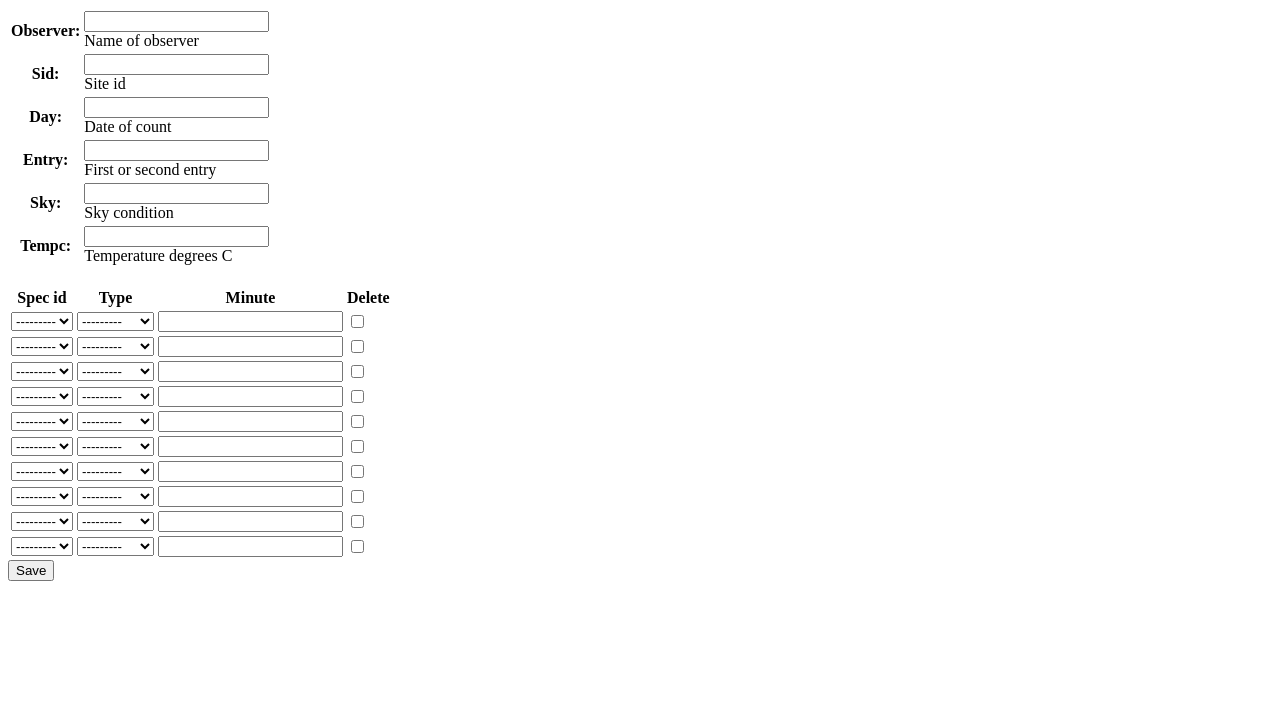
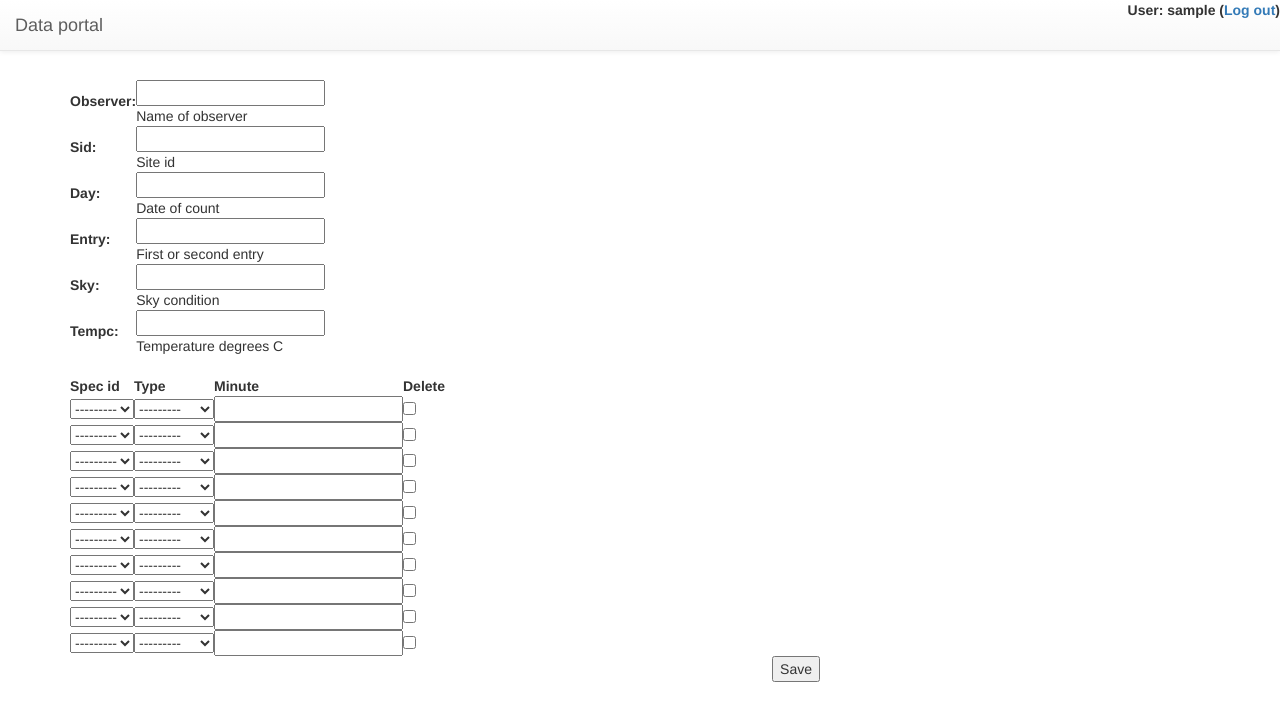
Before and after one commit to ngwalton/data_entry_scratch, a Django app: page /bird_proj/new/ in a window 1280 px wide. Shown: the top 721 px of the page. Run offline with Django 3.2, Linux system fonts and the light colour scheme; the visitor is signed in with stand-in values (Sample User, id 1); data that the repository does not hold is empty; some libraries are stand-ins or nearby versions.

Commit message:
Added base html, css

```diff
--- /dev/null
+++ b/bird_proj/static/css/bird_proj.css
@@ -0,0 +1,24 @@
+.page-header {
+    /*background-color: #C25100;*/
+    /*color: #000;*/
+    position: fixed;
+    top: 0px;
+    /*padding: 20px 20px 20px 40px;*/
+}
+
+.navbar-default {
+    position: fixed;
+}
+
+.content {
+    /*position: relative;*/
+    /*z-index: -1;*/
+    margin: 80px auto;
+    /*padding-top: 50px;*/
+    /*padding-left: 20px;*/
+    /*position: static;*/
+}
+
+.save {
+    float: right;
+}
--- /dev/null
+++ b/bird_proj/templates/bird_proj/base.html
@@ -0,0 +1,80 @@
+{% load static %}
+<!DOCTYPE html>
+<html lang="en">
+    <head>
+        <title>Data portal</title>
+        <link rel="stylesheet" href="//maxcdn.bootstrapcdn.com/bootstrap/3.4.1/css/bootstrap.min.css">
+        <link rel="stylesheet" href="//maxcdn.bootstrapcdn.com/bootstrap/3.4.1/css/bootstrap-theme.min.css">
+        <link rel="stylesheet" href="{% static 'css/bird_proj.css' %}">
+    </head>
+
+    <body>
+        <!-- https://www.tutorialspoint.com/bootstrap/bootstrap_navbar.htm -->
+        <nav class = "navbar navbar-default navbar-fixed-top" role="navigation">
+
+            <div class="container-fluid">
+            <div class = "navbar-header">
+                <!-- <button type = "button" class = "navbar-toggle"
+                data-toggle = "collapse" data-target = "#navbar-collapse">
+                    <span class = "sr-only">Toggle navigation</span>
+                    <span class = "icon-bar"></span>
+                    <span class = "icon-bar"></span>
+                    <span class = "icon-bar"></span>
+                </button> -->
+
+                <!-- <a class = "navbar-brand" href = "#">TutorialsPoint</a> -->
+                <a class="navbar-brand" href="#">Data portal</a>
+            </div>
+
+            {% if user.is_authenticated %}
+            <div class="nav navbar-nav navbar-right">
+                <!-- <p class="navbar-brand">Test text</p> -->
+                <strong>
+                <p>User: {{ user.username }} (<a href="{% url 'logout' %}">Log out</a>)</p>
+                </strong>
+            </div>
+            {% endif %}
+
+           <!-- <div class = "collapse navbar-collapse" id = "navbar-collapse">
+
+              <ul class = "nav navbar-nav">
+                 <li class = "active"><a href = "#">iOS</a></li>
+                 <li><a href = "#">SVN</a></li>
+
+                 <li class = "dropdown">
+                    <a href = "#" class = "dropdown-toggle" data-toggle = "dropdown">
+                       Java
+                       <b class = "caret"></b>
+                    </a>
+
+                    <ul class = "dropdown-menu">
+                       <li><a href = "#">jmeter</a></li>
+                       <li><a href = "#">EJB</a></li>
+                       <li><a href = "#">Jasper Report</a></li>
+
+                       <li class = "divider"></li>
+                       <li><a href = "#">Separated link</a></li>
+
+                       <li class = "divider"></li>
+                       <li><a href = "#">One more separated link</a></li>
+                    </ul>
+                 </li>
+              </ul>
+           </div> -->
+           </div>
+        </nav>
+
+        <!-- <div class="page-header">
+            <h1>Data portal</h1>
+        </div> -->
+
+        <div class="content container">
+            <div class="row">
+                <div class="col-md-8">
+                {% block content %}
+                {% endblock %}
+                </div>
+            </div>
+        </div>
+    </body>
+</html>
--- a/bird_proj/templates/bird_proj/index.html
+++ b/bird_proj/templates/bird_proj/index.html
@@ -1,4 +1,6 @@
-<!-- based on https://www.djangosnippets.org/snippets/1442/ -->
+{% extends 'bird_proj/base.html' %}
+
+{% block content %}
 
 {% if error_txt %}
 {{ error_txt }}
@@ -14,6 +16,7 @@
 
     <br>
 
+    <!-- based on https://www.djangosnippets.org/snippets/1442/ -->
     {{ formset.management_form }}
     {{ formset.non_form_errors.as_ul }}
     <table id="formset" class="form">
@@ -41,5 +44,7 @@
             </tr>
         {% endfor %}
     </table>
-    <button type="submit">Save</button>
+    <button type="submit" class="save">Save</button>
 </form>
+
+{% endblock %}
--- a/bird_proj/templates/registration/login.html
+++ b/bird_proj/templates/registration/login.html
@@ -1,3 +1,7 @@
+{% extends 'bird_proj/base.html' %}
+
+{% block content %}
+
 {% if form.errors %}
     <p>Your username and password didn't match. Please try again.</p>
 {% endif %}
@@ -18,3 +22,5 @@
     <input type="submit" value="login" />
     <input type="hidden" name="next" value="{{ next }}" />
 </form>
+
+{% endblock %}
--- a/mysite/urls.py
+++ b/mysite/urls.py
@@ -21,5 +21,5 @@ urlpatterns = [
     path('bird_proj/', include('bird_proj.urls')),
     path('admin/', admin.site.urls),
     path('accounts/login/', views.LoginView.as_view(), name='login'),
-    path('accounts/logout/', views.LogoutView.as_view(), name='logout'),
+    path('accounts/logout/', views.LogoutView.as_view(next_page='/bird_proj/new/'), name='logout'),
 ]
```
